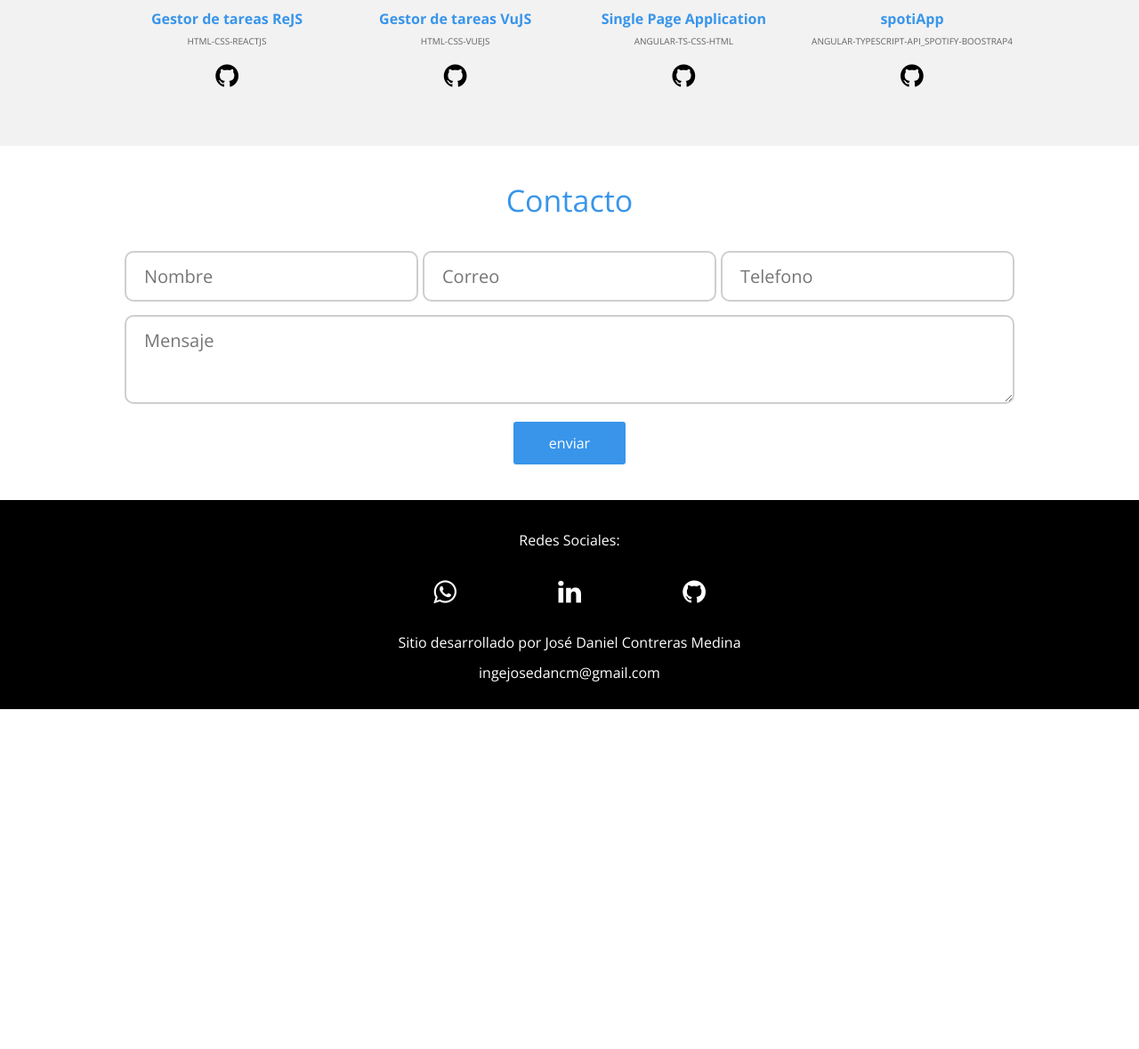
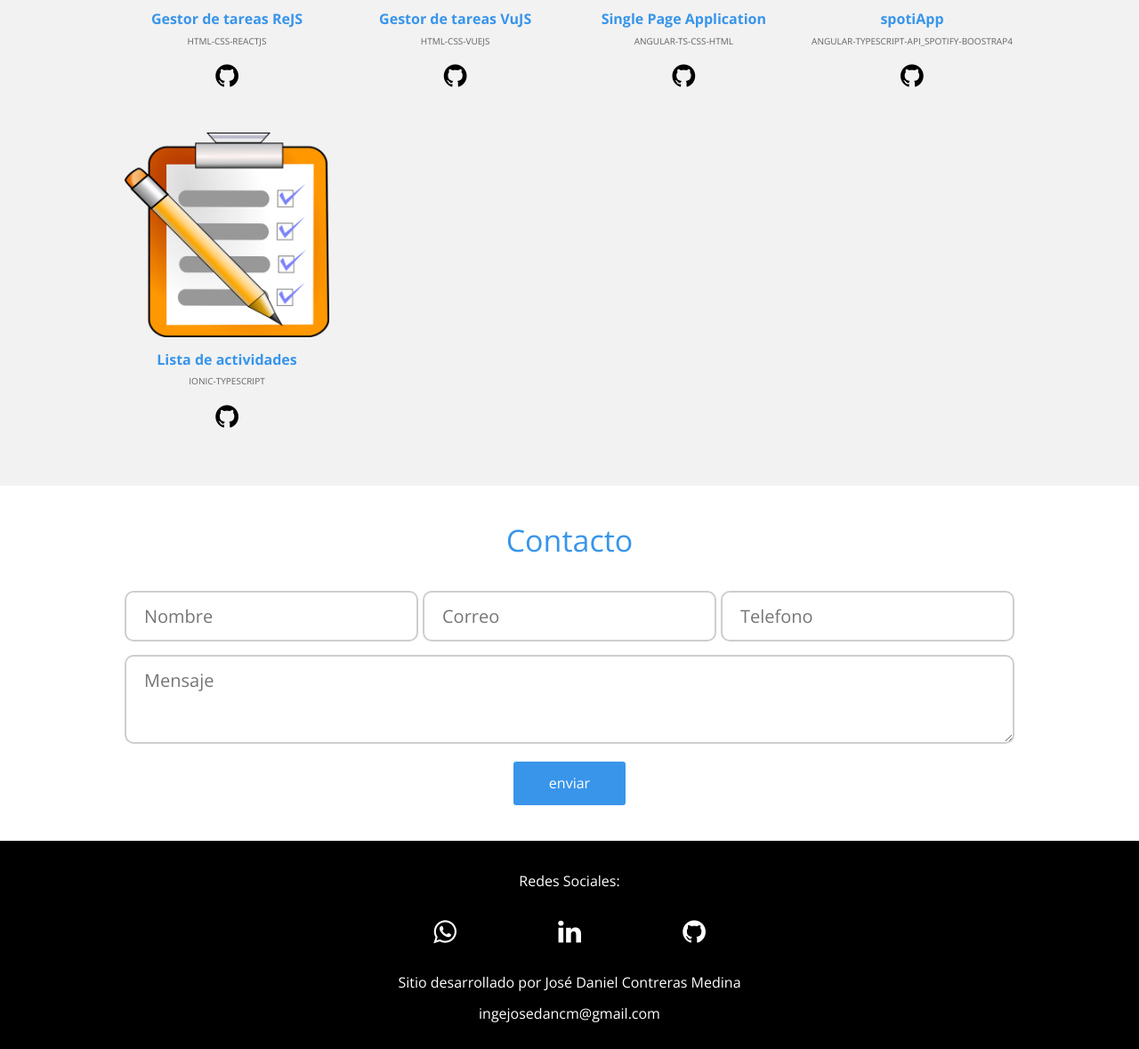
Before and after one commit to joseDanCM1995A/portafolio, a PHP site: page /index.php in a window 1280 px wide. Shown: the part 1723-2902 px from the top of the page at 89% size. Before the commit the page ends 2520 px from the top, so only its background shows below. Run offline with PHP 8.4, Linux system fonts and the light colour scheme.

Commit message:
uploading ionic-app

```diff
--- a/datos.php
+++ b/datos.php
@@ -13,7 +13,7 @@
 
     $mail = new PHPMailer\PHPMailer\PHPMailer();
     $mail->IsSMTP(); // enable SMTP
-    $mail->SMTPDebug = 1; // debugging: 1 = errors and messages, 2 = messages only
+    $mail->SMTPDebug = 0; // debugging: 1 = errors and messages, 2 = messages only
     //authentication SMTP enabled
     $mail->SMTPAuth = true;
     $mail->SMTPSecure = 'ssl'; // secure transfer enabled REQUIRED for Gmail
@@ -40,7 +40,7 @@
         function redireccionar(){
             window.location= 'index.html';
           }
-          setTimeout ('redireccionar()', 1000); //tiempo expresado en milisegundos
+          setTimeout ('redireccionar()', 500); //tiempo expresado en milisegundos
         </script>";
  }
 ?>
--- a/index.html
+++ b/index.html
@@ -245,6 +245,28 @@
                             </p>
                         </div>
                     </div>
+                    <!-- trabajo 9 -->
+                    <div class="trabajo">
+                        <div class="thumb">
+                            <!--imagenes de los trabajos-->
+                            <img src="img/activitiesList.png" alt="ionic-app">
+                        </div>
+                        <div class="descripcion">
+                            <div class="nom">
+                                <p class="nombre">
+                                    Lista de actividades
+                                </p>
+                            </div>
+                            <div class="cat">
+                                <p class="categoria">
+                                    IONIC-TYPESCRIPT
+                                </p>
+                            </div>
+                            <p class="git">
+                                <a href="https://github.com/joseDanCM1995A/activitiesList" class="github" target="_blank"><i class="fa fa-github" aria-hidden="true"></i></a>
+                            </p>
+                        </div>
+                    </div>
 
                 </div>
             </div>
```
Also changed, not shown: img/activitiesList.png (added).
